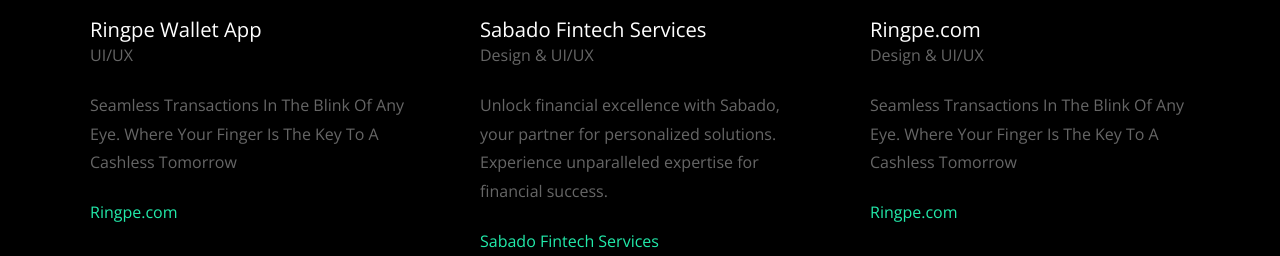
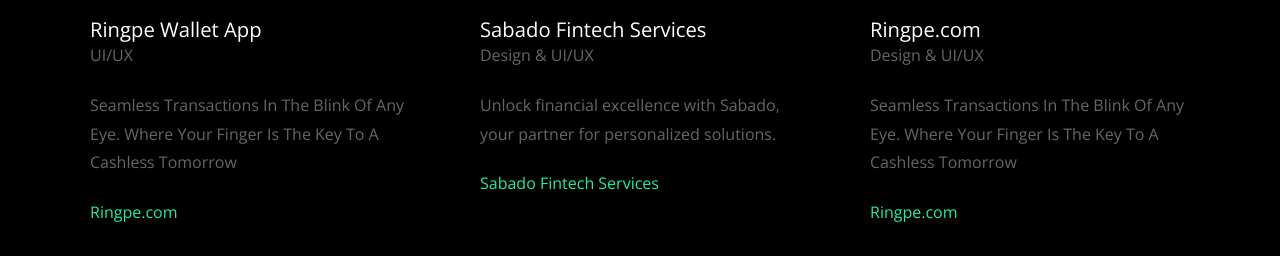
Before and after one commit to stryker77/strydesignstudio.github.io, a website: page projects.html in a window 1280 px wide. Shown: the part 1264-1520 px from the top of the page. Drawn offline with nearby package versions, Linux system fonts and the light colour scheme; files whose address does not match are found by name.

Commit message:
Update projects.html

```diff
--- a/projects.html
+++ b/projects.html
@@ -143,7 +143,7 @@
             <div class="probootstrap-card-text">
               <h2 class="probootstrap-card-heading mb0">Sabado Fintech Services</h2>
               <p class="category">Design & UI/UX</p>
-              <p>Unlock financial excellence with Sabado, your partner for personalized solutions. Experience unparalleled expertise for financial success.</p>
+              <p>Unlock financial excellence with Sabado, your partner for personalized solutions.</p>
               <p><a href="https://www.sabadofintechservices.com/https://www.sabadofintechservices.com/">Sabado Fintech Services</a></p>
             </div>
           </div>
```
